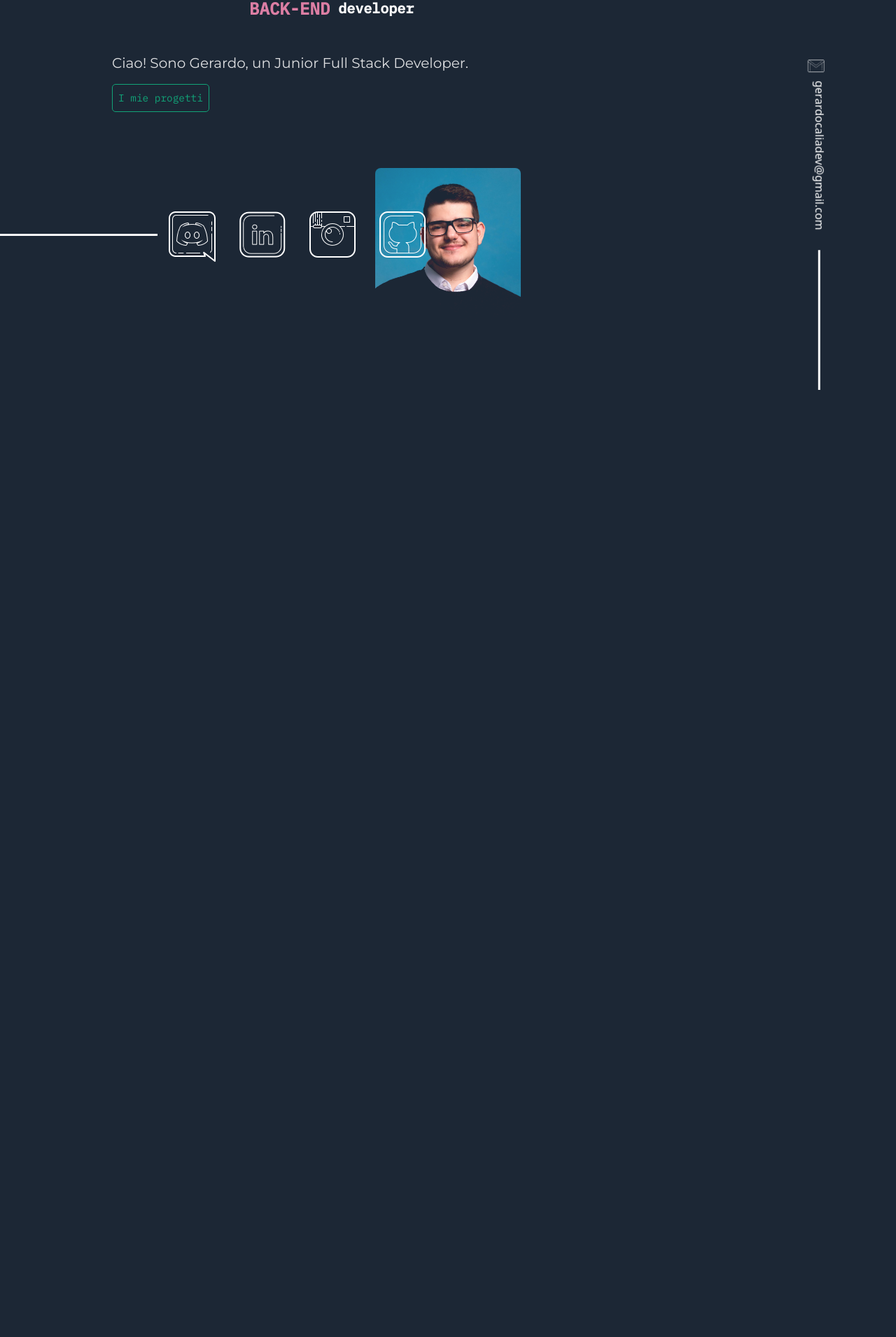
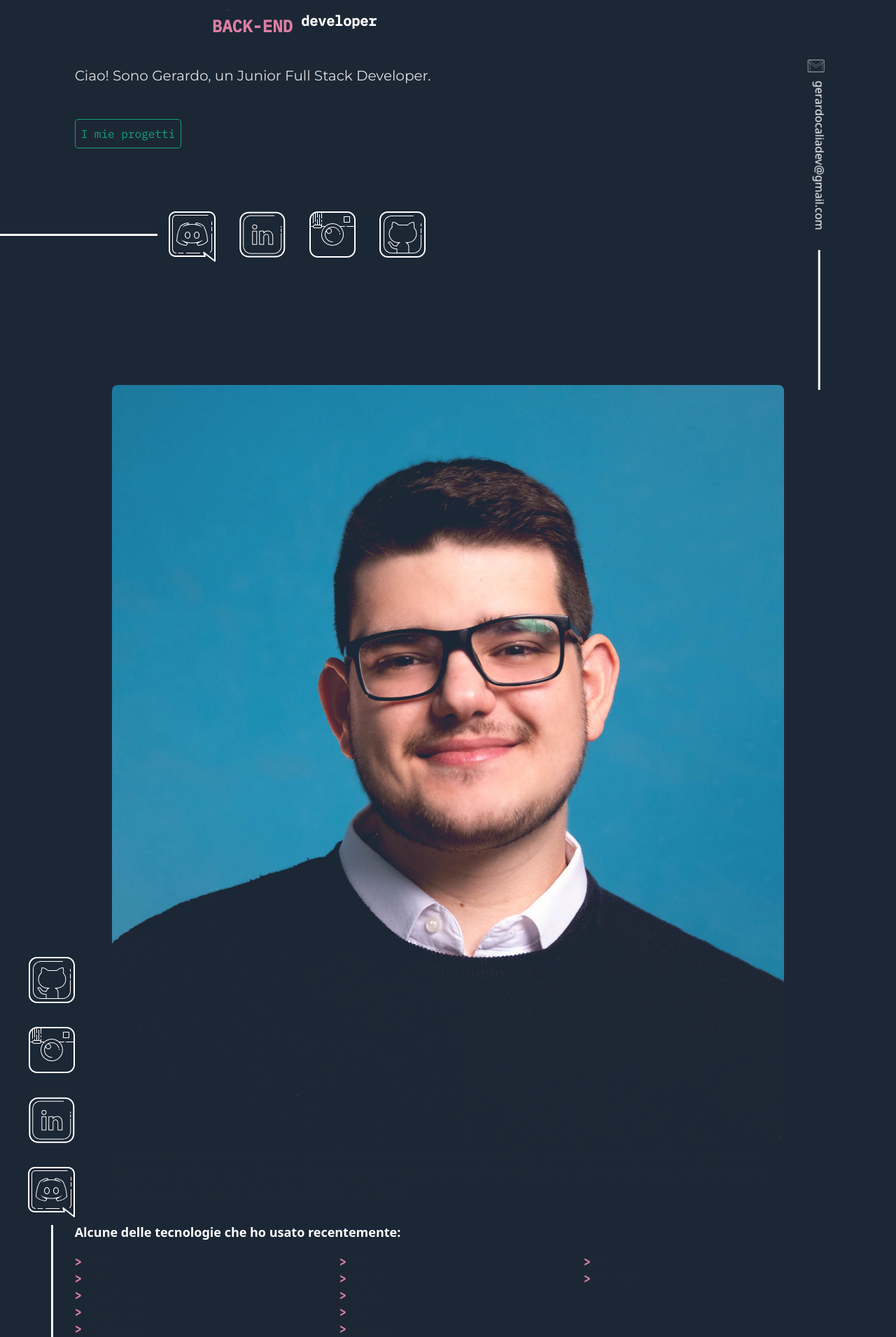
Before and after one commit to Sof-97/gerardo-calia, a Vue app in the folder vue-basic/: page / in a window 1280 px wide. Shown: the part 250-2160 px from the top of the page at 70% size. Before the commit the page ends 800 px from the top, so only its background shows below. Built offline with nearby package versions, Linux system fonts and the light colour scheme.

Commit message:
Second section

```diff
--- a/vue-basic/src/App.vue
+++ b/vue-basic/src/App.vue
@@ -7,13 +7,17 @@
 			<nav-bar></nav-bar>
 		</header>
 		<main>
-			<section class="w-9/12 mx-auto py-16">
+			<!-- Prima sezione piccola bio e hello Comp -->
+			<section class="w-10/12 pt-40 mx-auto">
 				<HelloComp class="mb-12"></HelloComp>
-				<IntroComp></IntroComp>
-				<ButtonComp text="I mie progetti" class="my-4 green size-small" ></ButtonComp>
+				<IntroComp class="mb-8"></IntroComp>
+				<ButtonComp text="I mie progetti" class="my-4 green"></ButtonComp>
 			</section>
+			<!-- Seconda sezione immagine + Bio grande e tecnologie -->
 			<section>
 				<ImageComp></ImageComp>
+				<LongBioComp></LongBioComp>
+				<TechComp class="mt-8"></TechComp>
 			</section>
 		</main>
 		<email-comp class="email fixed hidden md:flex"></email-comp>
@@ -30,9 +34,11 @@
 	import ImageComp from "./components/ImageComp.vue";
 	import IntroComp from "./components/IntroComp.vue";
 	import ButtonComp from "./components/ButtonComp.vue";
+	import LongBioComp from "./components/LongBioComp.vue";
+import TechComp from "./components/TechComp.vue";
 
 	export default {
-		components: { NavBar, EmailComp, SocialComp, HelloComp, ImageComp, IntroComp, ButtonComp },
+		components: { NavBar, EmailComp, SocialComp, HelloComp, ImageComp, IntroComp, ButtonComp, LongBioComp, TechComp },
 		name: "App",
 		data() {
 			return {
@@ -145,8 +151,13 @@
 <style lang="scss">
 	@import url("https://fonts.googleapis.com/css2?family=IBM+Plex+Mono:wght@400;500&family=Montserrat:wght@400;900&family=Poppins:wght@700;800&display=swap");
 	@import "./assets/_variable.scss";
-	h1 {
-		color: $green;
+	header {
+		position: absolute;
+		top: 0;
+		width: 100%;
+	}
+	section {
+		height: 100vh;
 	}
 	.email {
 		right: -8rem;
--- a/vue-basic/src/components/ButtonComp.vue
+++ b/vue-basic/src/components/ButtonComp.vue
@@ -21,11 +21,12 @@
 		padding: 0.5rem;
 		border: 1px solid $green;
 		border-radius: 5px;
+		&:active {
+			background-color: $green;
+			color: #fff;
+		}
 	}
-	.green{
+	.green {
 		color: $green;
 	}
-	.size-small{
-		font-size: 0.9rem;
-	}
 </style>
--- a/vue-basic/src/components/HelloComp.vue
+++ b/vue-basic/src/components/HelloComp.vue
@@ -17,11 +17,13 @@
 	};
 </script>
 <style lang="scss" scoped>
+	@import "../assets/variable";
 	h2 {
 		font-family: "IBM Plex Mono", monospace;
 	}
 	h1 {
 		font-family: "Poppins", sans-serif;
 		font-weight: 800;
+		color: $green;
 	}
 </style>
--- a/vue-basic/src/components/ImageComp.vue
+++ b/vue-basic/src/components/ImageComp.vue
@@ -1,10 +1,13 @@
 <template>
-	<div class="flex justify-center">
-		<img src="../assets/img/CV.jpg" alt="" class="w-52 rounded-t-lg mix-blend-lighten" />
-	</div>
+	<img src="../assets/img/CV.jpg" alt="" class="w-9/12 mx-auto rounded-t-lg mix-blend-lighten" />
 </template>
 <script>
-export default {
-    name:"ImageComp"
-}
+	export default {
+		name: "ImageComp",
+	};
 </script>
+<style scoped>
+	img {
+		display: block;
+	}
+</style>
--- /dev/null
+++ b/vue-basic/src/components/LongBioComp.vue
@@ -0,0 +1,13 @@
+<template>
+	<p class="w-9/12 mx-auto">
+		Questa è una bio molto lunga dove andranno tutte le cose veramente belle pazze. Lorem ipsum dolor sit amet,
+		consectetur adipisicing elit. Illum quia, cum officia molestiae eum incidunt inventore necessitatibus, libero
+		beatae nobis officiis accusamus sunt alias natus deserunt quam repellendus, iure earum.
+	</p>
+</template>
+
+<script>
+	export default {
+		name: "LongBioComp",
+	};
+</script>
--- /dev/null
+++ b/vue-basic/src/components/TechComp.vue
@@ -0,0 +1,49 @@
+<template>
+	<div class="mx-auto w-10/12">
+		<h2 class="font-bold text-white text-lg">Alcune delle tecnologie che ho usato recentemente:</h2>
+		<div class=" mx-auto mt-4">
+			<ul class="flex flex-wrap flex-col">
+				<li v-for="(e, i) in tech" :key="i">
+					<span>{{ e }}</span>
+				</li>
+			</ul>
+		</div>
+	</div>
+</template>
+<script>
+	export default {
+		name: "TechComp",
+		data() {
+			return {
+				tech: [
+					"HTML",
+					"CSS",
+					"JavaScript",
+					"Bootstrap",
+					"Tailwind",
+					"Sass",
+					"VueJs",
+					"MySQL",
+					"Php",
+					"Laravel",
+					"Git",
+					"GitHub",
+				],
+			};
+		},
+	};
+</script>
+<style lang="scss" scoped>
+@import "../assets/variable";
+	ul {
+		max-height: 7.5rem;
+		li {
+            font-family: "IBM Plex Mono", monospace;
+			&::before {
+				content: "> ";
+                color: $fucsia;
+                font-weight: bold;
+			}
+		}
+	}
+</style>
```
